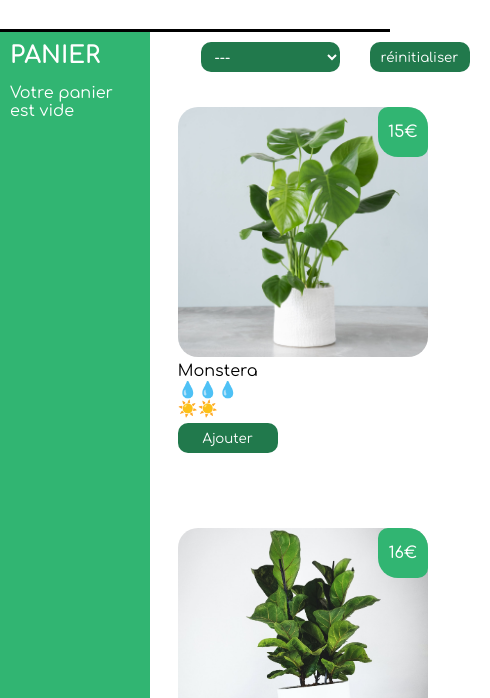
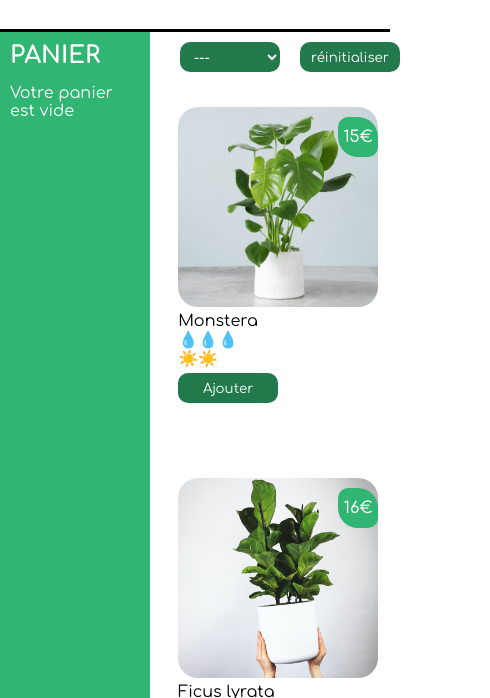
Before and after one commit to Gartalgart/La-Maison-Jungle.github.io, a React app: page / in a window 390 px wide. Shown: the part 105-803 px from the top of the page, 490 px wide, since content can reach past the window. Built offline with nearby package versions, Linux system fonts and the light colour scheme.

Commit message:
responsive500

```diff
--- a/package.json
+++ b/package.json
@@ -19,7 +19,8 @@
     "@babel/core": "^7.16.0",
     "@babel/preset-env": "^7.16.0",
     "@babel/preset-react": "^7.16.0",
-    "gh-pages": "^6.2.0"
+    "gh-pages": "^6.2.0",
+    "sass": "^1.80.6"
   },
   "resolutions": {
     "@babel/core": "^7.25.8"
@@ -29,6 +30,7 @@
     "build": "NODE_OPTIONS=--openssl-legacy-provider react-scripts build",
     "test": "react-scripts test",
     "eject": "react-scripts eject",
+    "watch-sass": "sass --watch src/style/scss:src/style",
     "predeploy": "npm run build",
     "deploy": "gh-pages -d build"
   },
--- /dev/null
+++ b/src/style/scss/responsive500.scss
@@ -0,0 +1,45 @@
+@media screen  and (max-width: 500px) {
+    .ShoppingList{
+        max-width: 225px;
+        .category{
+            justify-content: flex-start;
+            width: 220px;
+            gap: 20px;
+
+            .selectCategory{
+                width: 100px;
+            }
+
+            button{
+                width: 100px;
+            }
+        }
+
+        .ulPlant{
+            right: 20px;
+            .plant{
+                .imagePlant{
+                    height: 200px;
+                    width: 200px;
+                    margin-bottom: -35px;
+
+                    &:hover{
+                        width: 200px;
+
+                        ~.price{
+                            transform: translateX(0);
+                        }
+                    }
+                }
+
+                .price{
+                    height: 40px;
+                    width: 40px;
+                    left: 160px;
+                    bottom: 155px;
+                }
+            }
+        }
+    }
+
+}
```
Also changed, not shown: src/style/scss/style.scss (+5 -4 lines), src/style/banner.css (added), src/style/cart.css (added), src/style/footer.css (added), src/style/index.css (added), src/style/responsive500.css (added), src/style/shoppingList.css (added), src/style/style.css, 9 other files.
